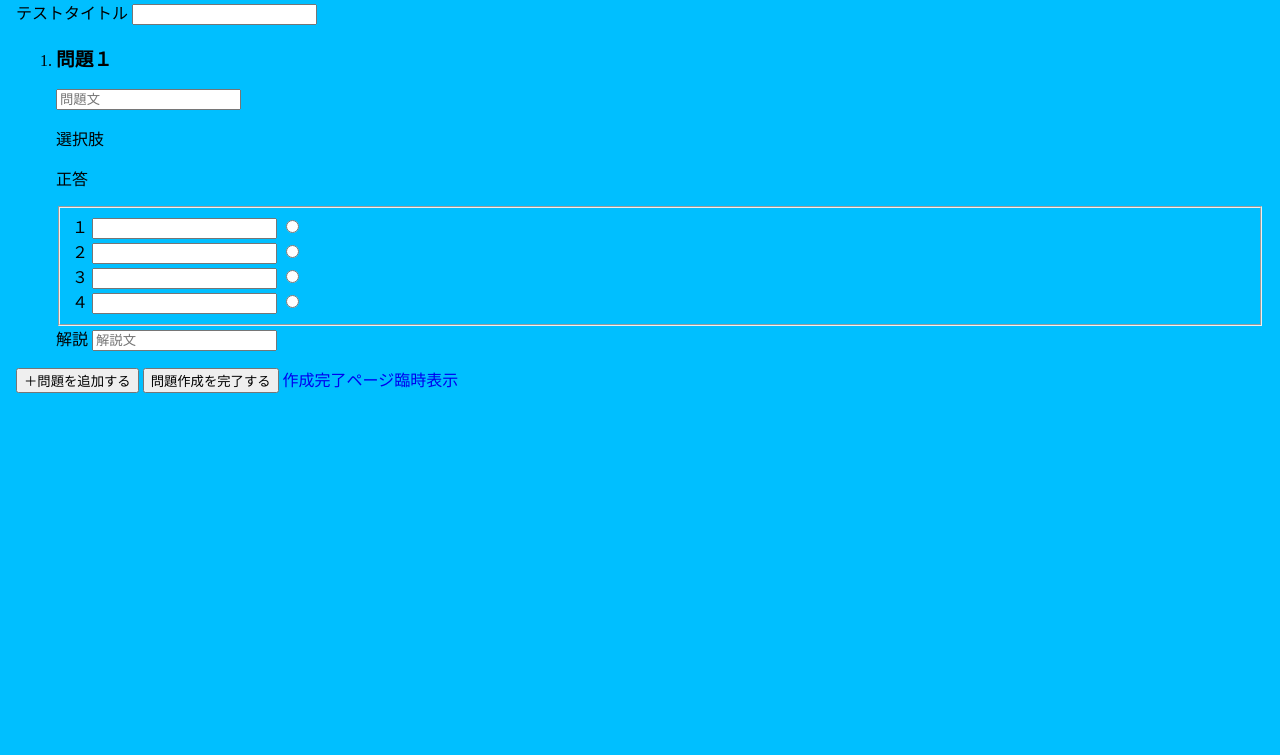
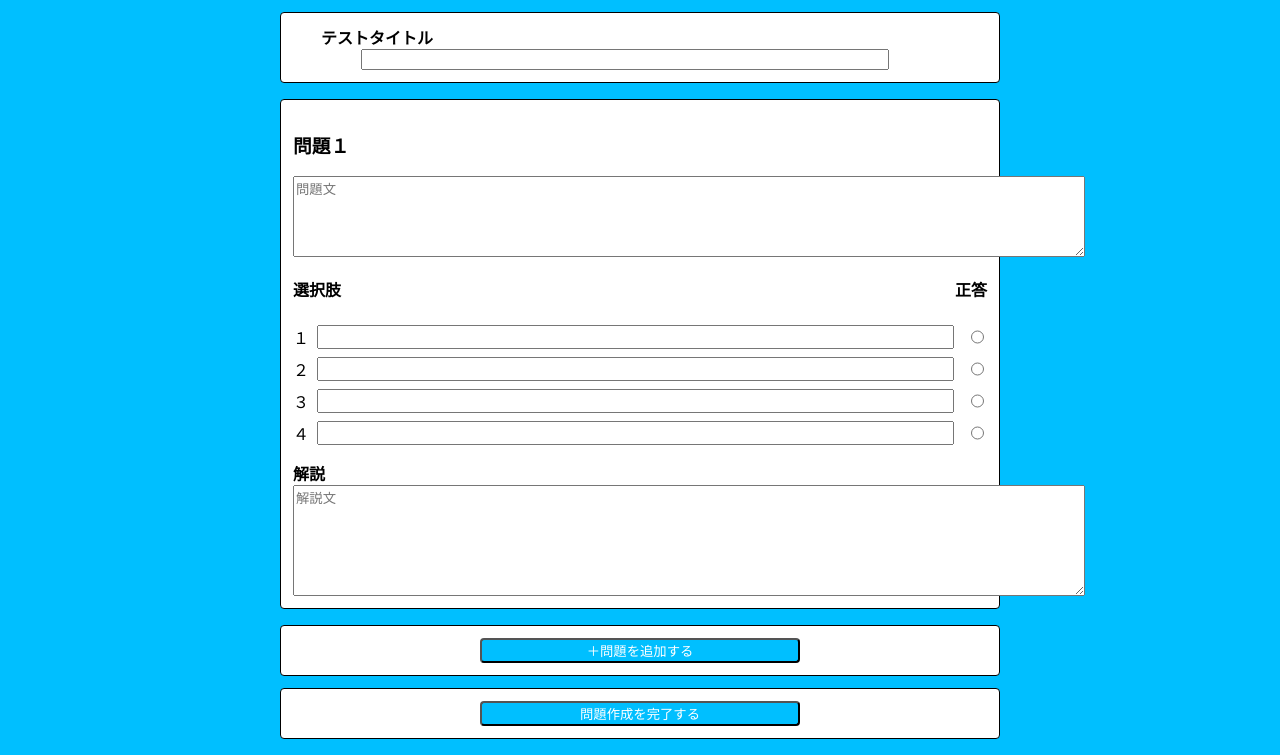
Before and after one commit to TeamB-2025W/sakumonkun, a Django app: template project/app/templates/app/test/create.html in a window 1280 px wide. Shown: the part 68-823 px from the top of the page. Before the commit the page ends 461 px from the top, so only its background shows below. Run offline with Django 4.2, Linux system fonts and the light colour scheme; the template is opened without the code that fills it, so the values that code supplies are empty.

Commit message:
[add] スタイルの追加 login:register:create:creation_successfulの４ページ分

```diff
--- a/project/app/static/css/style.css
+++ b/project/app/static/css/style.css
@@ -3,13 +3,23 @@ body {
   padding: 8px;
 }
 
+main {
+  width: 720px;
+  margin: 0 auto;
+}
+
 header,
-.home-main {
+.home-main,
+#create-test,
+#question,
+.button-area,
+.creation-successful {
   background: #fff;
   padding: 12px;
   border-radius: 4px;
   border: 1px solid black;
 }
+
 header > nav {
   display: flex;
   gap: 16px;
@@ -20,8 +30,24 @@ a {
   text-decoration: none;
 }
 
+button {
+  cursor: pointer;
+}
+
 th {
   font-size: 1.25rem;
+}
+
+ol {
+  padding-left: 0;
+}
+
+li {
+  list-style: none;
+}
+
+.flex {
+  display: flex;
 }
 
 header > nav > a:nth-of-type(2) {
@@ -29,7 +55,9 @@ header > nav > a:nth-of-type(2) {
   color: #fff;
 }
 
-.link-button {
+.link-button,
+.creation-successful > a,
+.creation-successful > .flex > button {
   background: #00bfff;
   padding: 0 4px;
   border-radius: 4px;
@@ -45,7 +73,8 @@ header > nav > a:nth-of-type(2) {
   padding: 12px;
 }
 
-.create-link {
+.create-link,
+.creation-successful > a {
   color: #fff;
   font-size: 1.25rem;
   width: 200px;
@@ -75,3 +104,169 @@ header > nav > a:nth-of-type(2) {
 .function-buttons > a:nth-of-type(3) {
   background: #ff1500;
 }
+
+#create-test {
+  margin-top: 12px;
+  padding-left: 40px;
+}
+
+#create-test > label {
+  font-weight: bold;
+}
+
+#create-test > input {
+  display: block;
+  margin-left: 40px;
+  width: 520px;
+}
+
+label.choiceies > p {
+  font-weight: bold;
+  display: block;
+}
+
+label.choiceies > p:nth-of-type(1) {
+  margin-right: auto;
+}
+
+ol.choiceies > li > * {
+  display: block;
+  margin-top: 8px;
+}
+
+ol.choiceies > li > input:nth-of-type(1) {
+  width: 640px;
+  margin-left: 8px;
+  margin-right: 12px;
+}
+
+.commentary {
+  display: block;
+}
+
+label.commentary {
+  font-weight: bold;
+  margin-top: 16px;
+}
+
+.button-area {
+  margin-top: 12px;
+}
+
+.button-area > button {
+  background: #00bfff;
+  color: #fff;
+  width: 320px;
+  border-radius: 4px;
+  margin: 0 auto;
+  display: block;
+}
+
+.login-block,
+.login-form,
+.register > * {
+  width: 216px;
+  margin: 0 auto;
+}
+
+h1.login-block {
+  margin-top: 80px;
+  font-size: 3rem;
+  color: #fff;
+}
+
+.login-form > * ,
+.register-form > * {
+  margin: 0 auto;
+  display: block;
+}
+
+.login-form > label,
+.register-form > label {
+  color: #fff;
+  margin-top: 12px;
+  font-weight: bold;
+}
+
+.login-form > button,
+.register-form > button {
+  margin-top: 40px;
+  width: 96px;
+  font-size: 1rem;
+}
+
+a.login-block {
+  width: 96px;
+  display: block;
+  background: buttonface;
+  color: buttontext;
+  text-align: center;
+  border: 1px solid black;
+  border-radius: 2px;
+  margin-top: 12px;
+}
+
+.register {
+  background: #fff;
+  padding: 80px 0;
+}
+
+.register > h1 {
+  font-size: 3rem;
+}
+
+.register-form > label {
+  color: #00bfff;
+  font-weight: bold;
+}
+
+.register-form > button {
+  background: #00bfff;
+  color: #fff;
+  border-radius: 4px;
+}
+
+.register > a {
+  width: 96px;
+  display: block;
+  text-align: center;
+  border: 2px solid #00bfff;
+  border-radius: 4px;
+  margin-top: 12px;
+}
+
+.creation-successful {
+  margin: 12px;
+}
+
+.creation-successful > * {
+  width: 520px;
+  margin: 12px auto;
+}
+
+.creation-successful > h1 {
+  text-align: center;
+  font-size: 1.5rem;
+}
+
+.creation-successful > p:nth-of-type(1),
+.creation-successful > label {
+  font-weight: bold;
+  display: block;
+  font-size: 1.25rem;
+}
+
+.creation-successful > p:nth-of-type(2),
+.creation-successful > .flex {
+  padding-left: 48px;
+}
+
+.creation-successful > .flex > input {
+  width: 400px;
+}
+
+.creation-successful > .flex > button {
+  width: 80px;
+  color: #fff;
+  margin-left: 16px;
+}
--- a/project/app/templates/app/test/create.html
+++ b/project/app/templates/app/test/create.html
@@ -2,55 +2,56 @@
 {% block title %}テスト作成{% endblock %}
 
 {% block content %}
-<form>
+<form id="create-test">
   <label for="test-title">テストタイトル</label>
   <input id="test-title">
-</div>
-<form>
-  <ol>
-    <li>
+</form>
+
+<ol id="questions">
+  <li id="question">
     <h3>問題１</h3>
-      <input placeholder="問題文">
+    <textarea placeholder="問題文" form="create-test" rows="5" cols="96"></textarea>
 
-      <div>
+    <label class="flex choiceies">
       <p>選択肢</p>
       <p>正答</p>
-      </div>
-      <fieldset>
-        <div>
+    </label>
+    <ol class="choiceies">
+      <li class="flex">
         <label>１</label>
         <input>
         <input type="radio" name="correct">
-        </div>
-        <div>
+      </li>
+      <li class="flex">
         <label>２</label>
         <input>
         <input type="radio" name="correct">
-        </div>
-        <div>
+      </li>
+      <li class="flex">
         <label>３</label>
         <input>
         <input type="radio" name="correct">
-        </div>
-        <div>
+      </li>
+      <li class="flex">
         <label>４</label>
         <input>
         <input type="radio" name="correct">
-        </div>
-      </fieldset>
-
-      <label for="commentary">解説</label>
-      <input for="commentary" placeholder="解説文">
       </li>
     </ol>
-</form>
 
+    <label for="commentary" class="commentary">解説</label>
+    <textarea class="commentary" id="commentary" placeholder="解説文" rows="7" cols="96"></textarea>
+  </li>
+</ol>
+
+<div class="button-area">
   <button>
     ＋問題を追加する
   </button>
-
-<button>
+</div>
+<div class="button-area">
+  <button type="submit">
     問題作成を完了する
   </button>
-<a href="{% url 'app:creation_successful' %}">作成完了ページ臨時表示</a>
+</div>
 {% endblock %}
--- a/project/app/templates/app/user/login.html
+++ b/project/app/templates/app/user/login.html
@@ -2,13 +2,13 @@
 {% block title %}login{% endblock %}
 
 {% block content %}
-<h1>作問くん</h1>
-<form>
+<h1 class="login-block">作問くん</h1>
+<form class="login-form">
   <label for="email">メールアドレス</label>
   <input id="email">
   <label for="password">パスワード</label>
   <input id="password">
   <button>ログイン</button>
 </form>
-<a href="{% url 'app:register' %}">新規登録</a>
+<a href="{% url 'app:register' %}" class="login-block">新規登録</a>
 {% endblock %}
--- a/project/app/templates/app/user/register.html
+++ b/project/app/templates/app/user/register.html
@@ -1,8 +1,9 @@
 {% extends 'app/base.html'%}
 
 {% block content %}
+<div class="register">
   <h1>新規登録</h1>
-<form>
+  <form class="register-form">
     <label for="username">ユーザー名</label>
     <input id="email">
     <label for="email">メールアドレス</label>
@@ -14,4 +15,5 @@
     <button>登録</button>
   </form>
   <a href="{% url 'app:login' %}">ログイン</a>
+</div>
 {% endblock %}
```
Also changed, not shown: project/app/templates/app/test/creation_successful.html (+7 -1 lines). Lines whose indentation alone changed are shown as unchanged.
